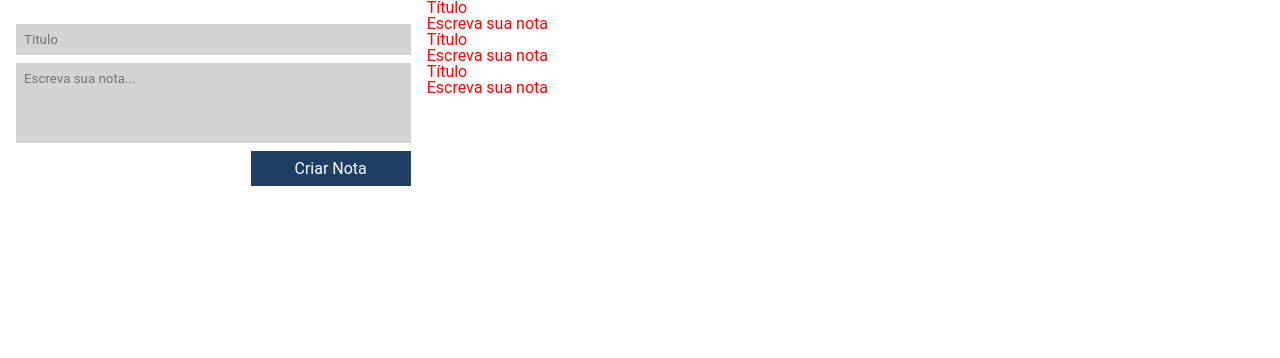
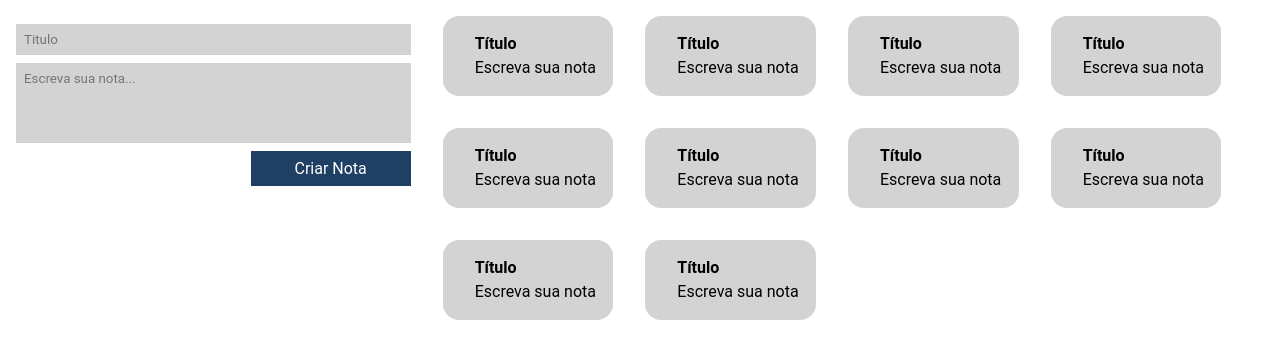
Before and after one commit to leobloise/formacao_react, a React (Create React App) app: page / in a window 1280 px wide. Shown: the top 358 px of the page. Built offline with nearby package versions, Linux system fonts and the light colour scheme; the HTML template or start-up script is replaced by a standard one.

Commit message:
Finalizando estilização

```diff
--- a/src/components/CardNota/CardNota.jsx
+++ b/src/components/CardNota/CardNota.jsx
@@ -6,7 +6,7 @@ export default class CardNota extends Component {
 
     render() {
         return(
-            <section className="card-nota ">
+            <section className="card-nota">
                 <header>
                     <h3>
                         Título
--- a/src/components/CardNota/estilo.css
+++ b/src/components/CardNota/estilo.css
@@ -1,3 +1,9 @@
 .card-nota {
-    color: red;
+    text-indent: 2rem;
+    border-radius: 1rem;
 }
+
+.card-nota header h3 {
+    font-weight: bold;
+    margin: 0 0 .5rem 0;
+}
--- a/src/components/ListaDeNotas/ListaDeNotas.jsx
+++ b/src/components/ListaDeNotas/ListaDeNotas.jsx
@@ -7,7 +7,7 @@ class ListaDeNotas extends Component {
         return(
             <ul className="lista-notas">
                 {
-                    Array.of('Trabalho', 'Trabalho', 'Estudos').map(
+                    Array.of(1,2,3,4,5,6,7,8,9,10).map(
                         (titulo, index) => (
                                 <li className="lista-notas_item" key={index}>
                                     <CardNota></CardNota>
--- a/src/components/ListaDeNotas/estilo.css
+++ b/src/components/ListaDeNotas/estilo.css
@@ -1,7 +1,16 @@
 .lista-notas {
-
+    display: flex;
+    align-items: start;
+    align-content: flex-start;
+    flex-wrap: wrap;
 }
 
 .lista-notas_item {
-
+    height: 10%;
+    width: 20%;
+    display: flex;
+    align-items: center;
+    margin: 1rem;
+    background-color: lightgray;
+    border-radius: 1rem;
 }
--- a/src/index.css
+++ b/src/index.css
@@ -66,4 +66,5 @@ body, #root {
   grid-template-areas:
     "input output"
   ;
+  height: 100%;
 }
```
